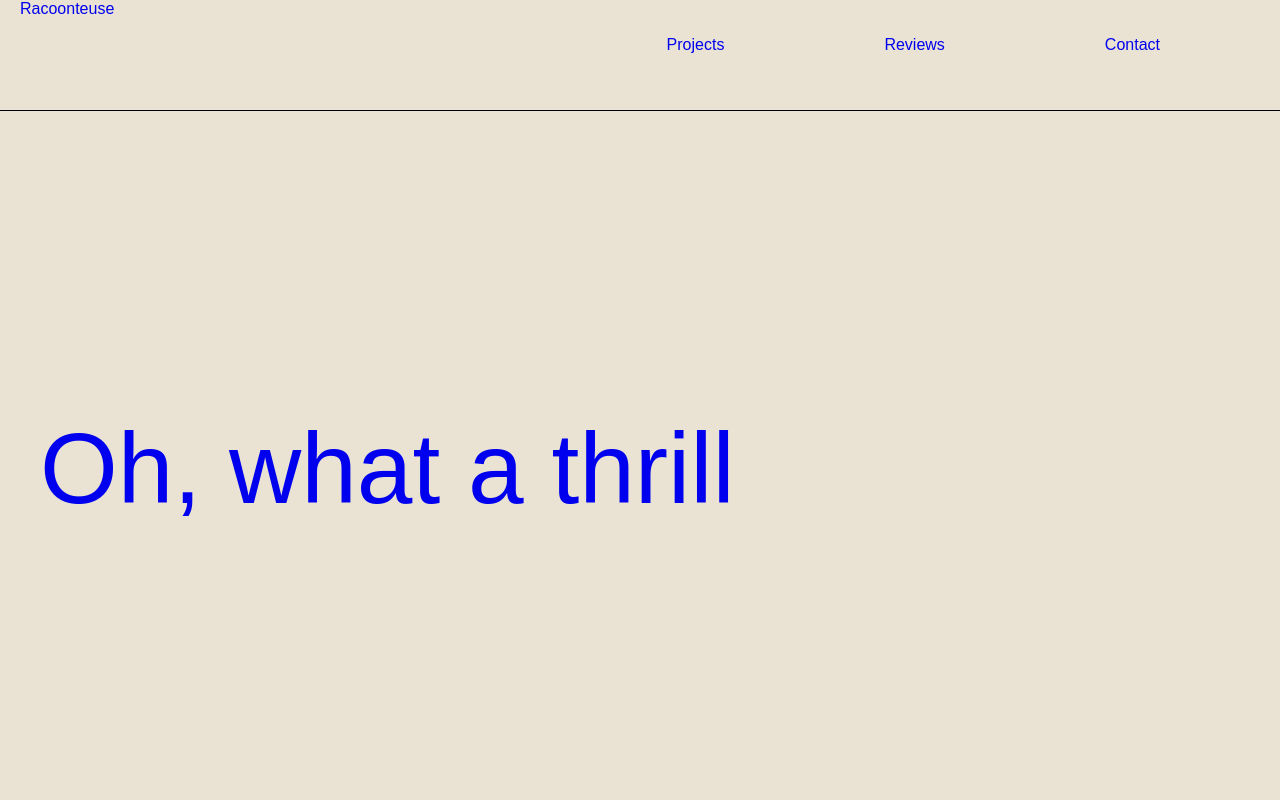
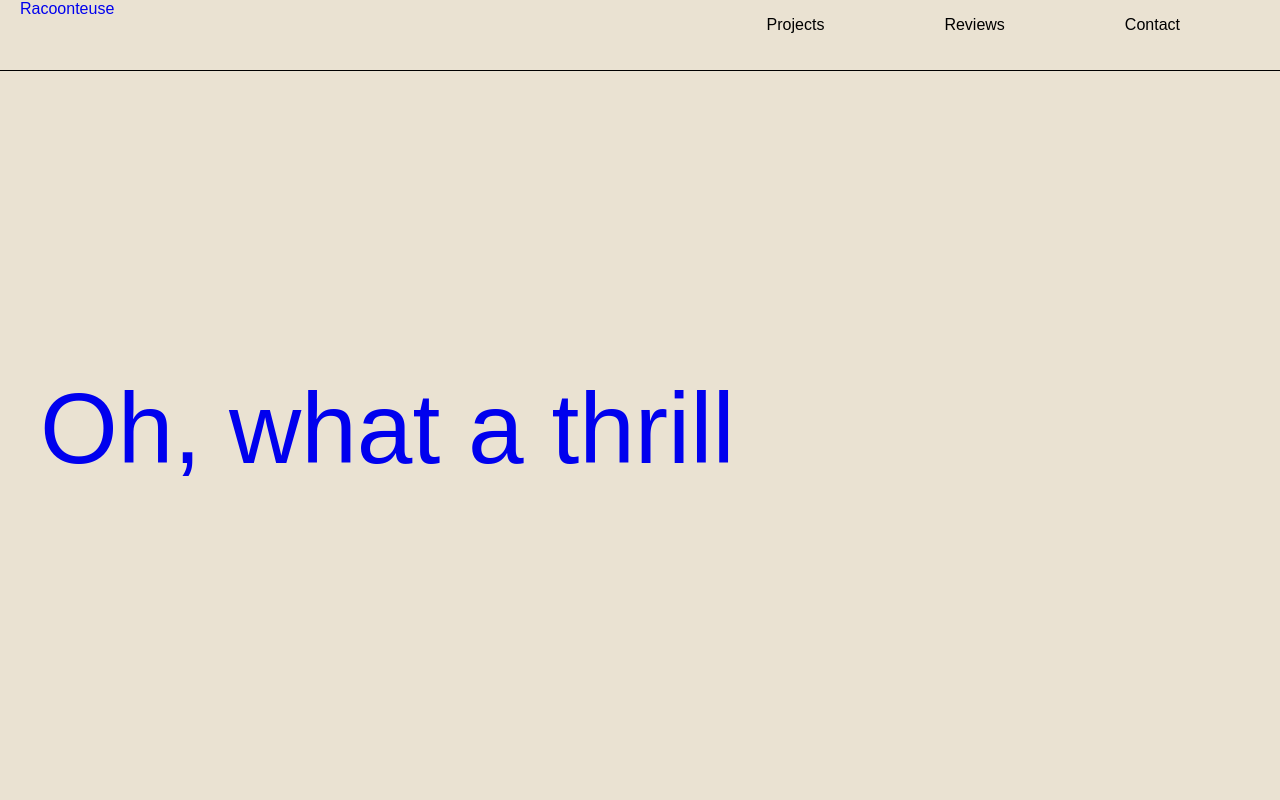
Before and after one commit to tiagossaurus-rex/diasporama, a React (Create React App) app: page /#/ in a window 1280 px wide. Shown: the top 800 px of the page. Built offline with nearby package versions, Linux system fonts and the light colour scheme.

Commit message:
add on hover effect on nav links

```diff
--- a/src/components/nav/RightNav.jsx
+++ b/src/components/nav/RightNav.jsx
@@ -10,10 +10,7 @@ const Ul = styled.ul`
   flex-flow: row nowrap;
 
 
-  li {
-    padding: 18px 10px;
-    text-decoration: none;
-  }
+
   @media (max-width: 768px) {
     flex-flow: column nowrap;
     background-color: #eae2d2;
@@ -28,17 +25,45 @@ const Ul = styled.ul`
     transition: transform 0.9s ease-in-out;
     margin: 0;
 
-    li {
-      color: black;
-    }
+
   }
 `;
 
 const StyledLink  = styled(Link)`
-    padding:20px;
+
     margin-right: 120px;
      text-decoration: none;
      justify-content: space-between;
+
+
+      position: relative;
+      color: #000;
+      text-decoration: none;
+
+
+    &:hover {
+      font-family: "Voyage-Regular";
+      color: crimson;
+    }
+
+    &::before {
+      content: "";
+      position: absolute;
+      display: block;
+      width: 100%;
+      height: 2px;
+      bottom: 0;
+      left: 0;
+      background-color: crimson;
+      transform: scaleX(0);
+      transform-origin: top right;
+      transition: transform 0.3s ease;
+    }
+
+    &:hover::before {
+      transform: scaleX(1);
+    }
+    }
 `;
 
 const RightNav = ({ open }) => {
```
